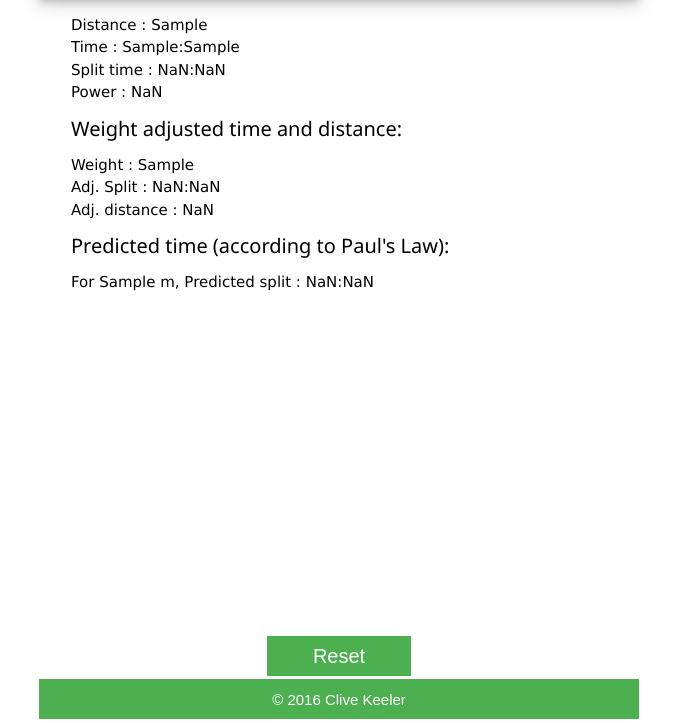
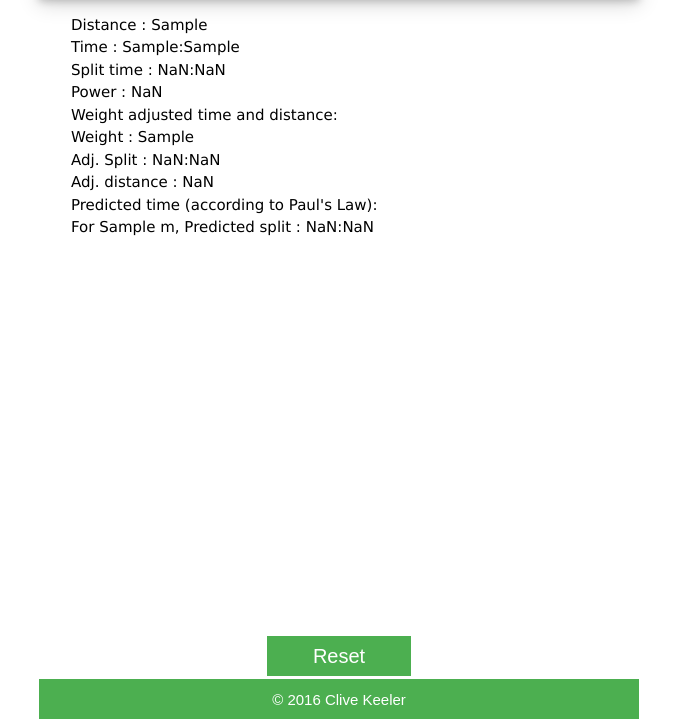
Before and after one commit to clivekeeler/clivekeeler.github.io, a plain HTML site: page index.html in a window 1280 px wide. Both pictures are taken after typing "Sample", "Sample", "Sample", "Sample", "Sample" into the empty fields and a click on the button "Calculate". Shown: the part 77-800 px from the top of the page, without its empty margins (301-978 px from the left). Drawn offline with Linux system fonts and the light colour scheme.

Commit message:
Update index.html

```diff
--- a/index.html
+++ b/index.html
@@ -60,14 +60,14 @@
           <p id="split">Split time : -</p>
           <p id="power">Power      : -</p>
 
-          <h4>Weight adjusted time and distance:</h4>
+          <p>Weight adjusted time and distance:<p>
 
           <!--<p id="wf">Weight factor : -</p>-->
           <p id="mass">Weight : -</p>
           <p id="adTime">Weight adjusted time : -</p>
           <p id="adDist">Weight adjusted distance : -</p>
 
-          <h4>Predicted time (according to Paul's Law):</h4>
+          <p>Predicted time (according to Paul's Law):</p>
 
           <p id="preSplit">For - m, Predicted split = -</p>
 
```
